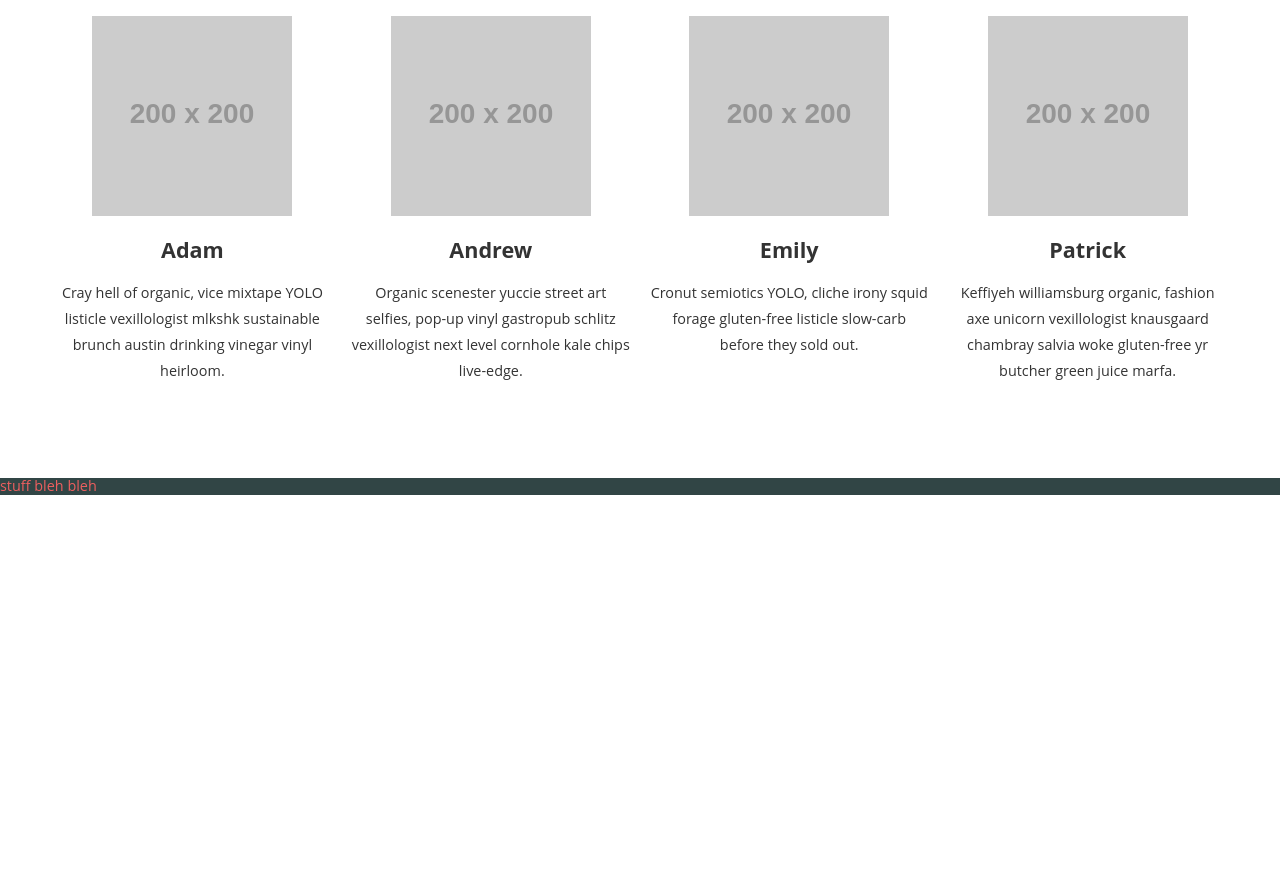
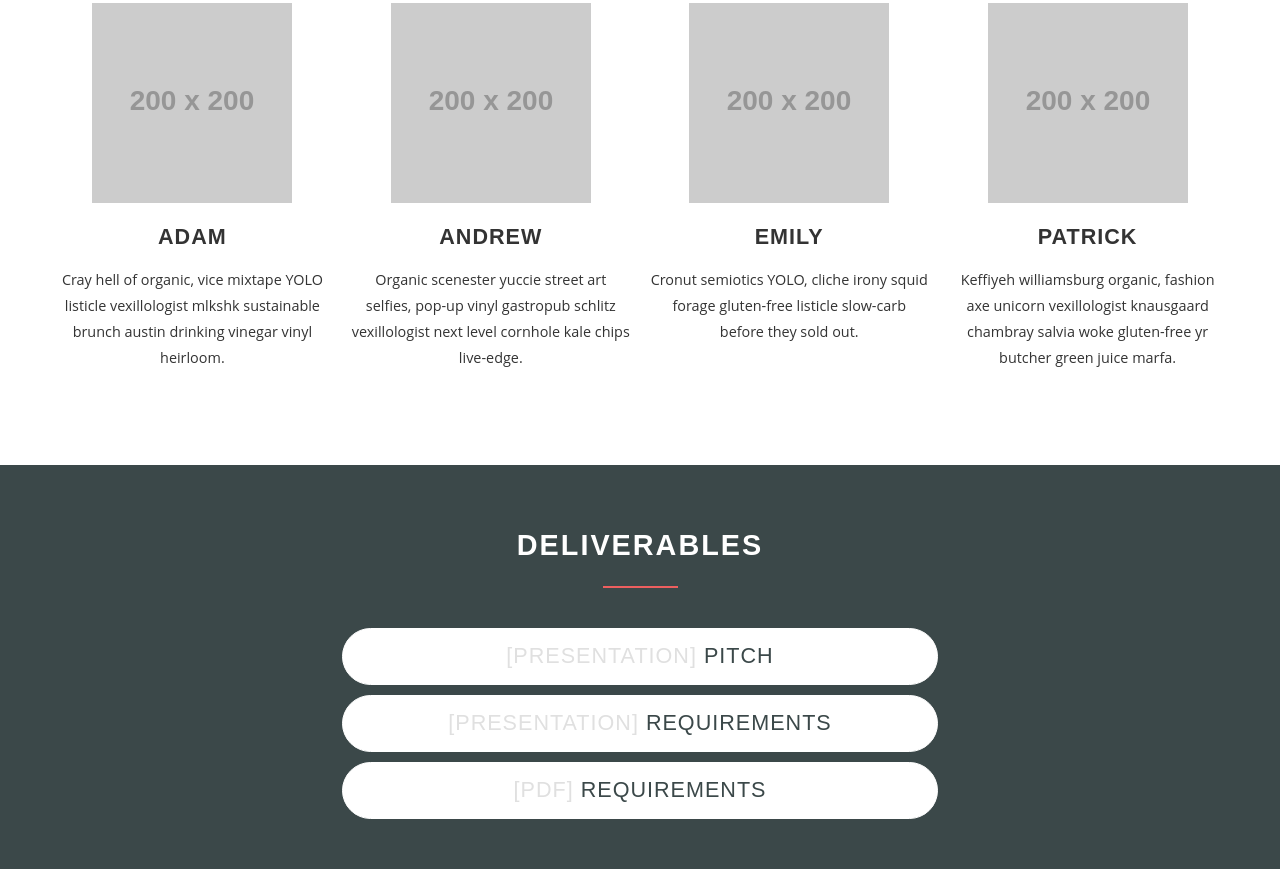
Before and after one commit to print-d/print-d.github.io, a plain HTML site: page index.html in a window 1280 px wide. Shown: the part 1164-2033 px from the top of the page. Before the commit the page ends 1659 px from the top, so only its background shows below. Drawn offline with nearby package versions, Linux system fonts and the light colour scheme; placeholder pictures from the web are drawn by us; a web font is replaced by a local one.

Commit message:
everything done except bios

```diff
--- a/index.html
+++ b/index.html
@@ -75,8 +75,47 @@
       </div>
     </section>
     <section class="deliverables" id="deliverables">
-      stuff bleh bleh
+      <h1>Deliverables</h1>
+      <div class="divider"></div>
+      <div class="row center-md">
+        <ul>
+          <li><a href="/deliverables/Pitch Presentation.pdf"><span>[Presentation]</span> Pitch</a></li>
+          <li><a href="/deliverables/Requirements Presentation.pdf"><span>[Presentation]</span> Requirements</a></li>
+          <li><a href="/deliverables/Requirements.pdf"><span>[PDF]</span> Requirements</a></li>
+        </ul>
+      </div>
     </section>
     <script src="https://use.fontawesome.com/77cc034766.js"></script>
+    <script
+  src="https://code.jquery.com/jquery-3.1.1.min.js"
+  integrity="sha256-hVVnYaiADRTO2PzUGmuLJr8BLUSjGIZsDYGmIJLv2b8="
+  crossorigin="anonymous"></script>
+  <script>
+
+     $(document).ready(function(){
+
+     $("a").on('click', function(event) {
+
+
+         if (this.hash !== "") {
+
+         event.preventDefault();
+
+
+         var hash = this.hash;
+
+
+
+         $('html, body').animate({
+             scrollTop: $(hash).offset().top
+         }, 800, function(){
+
+
+             window.location.hash = hash;
+         });
+         }
+     });
+     });
+     </script>
   </body>
   </html>
--- a/scss/config.scss
+++ b/scss/config.scss
@@ -36,9 +36,9 @@
 
 // Colors
 $blue: #3d85c6;
-$navy-blue: #314545;
+$navy-blue: #3B4849;
 $peach: #ed5f5f;
-$light-gray: #b7b7b7;
+$light-gray: #e0e0e0;
 $body-color: #333333;
 $green: #a2de9e;
 
--- a/scss/main.scss
+++ b/scss/main.scss
@@ -9,10 +9,19 @@ div, section {
   box-sizing: border-box;
 }
 
+a {
+  text-decoration: none;
+  transition: .3s;
+}
+
 h1 {
   font-family: 'raleway heading', sans-serif;
   font-size: 3em;
-  // padding: 0;
+  text-transform: uppercase;
+  font-size: 2em;
+  color: $light-gray;
+  text-align: center;
+  letter-spacing: 2px;
 }
 
 .divider {
@@ -77,6 +86,8 @@ header {
   h1 {
     margin-top: -10%;
     color: #ffffff;
+    text-align: right;
+    font-size: 2.5em;
   }
   .divider {
     position: absolute;
@@ -105,13 +116,13 @@ header {
   }
   a {
     color: $body-color;
-    text-decoration: none;
     padding: 10px 20px;
     border: 1px solid rgba(0,0,0,0);
+    border-radius: 30px;
     &:hover {
       border: 1px solid $blue;
       color: $blue;
-      border-radius: 30px;
+      // border-radius: 30px;
     }
   }
 }
@@ -129,6 +140,11 @@ header {
     text-align: center;
     letter-spacing: 2px;
   }
+  h2 {
+    font-family: "raleway heading", sans-serif;
+    text-transform: uppercase;
+    letter-spacing: 1px;
+  }
   img {
     // width: 100%;
   }
@@ -143,4 +159,47 @@ header {
 .deliverables {
   color: $peach;
   background: $navy-blue;
+  margin: 0;
+  padding: 5vh 4vw;
+  h1 {
+    color: #ffffff;
+    margin: 0;
+    padding: 3vh 0;
+  }
+  ul {
+    width: 50%;
+    margin: 0;
+    padding: 0;
+  }
+  li {
+    display: block;
+    margin: 10px 0;
+    padding: 15px 0;
+    background: #ffffff;
+    border: 1px solid #ffffff;
+    border-radius: 30px;
+    a {
+      font-size: 1.5em;
+      display: block;
+      color: $navy-blue;
+      font-family: "raleway", sans-serif;
+      letter-spacing: 1px;
+      text-transform: uppercase;
+      span {
+        color: $light-gray;
+      }
+      &:hover {
+        color: #ffffff;
+      }
+    }
+    &:hover {
+      color: #ffffff;
+      background: none;
+      border: 1px solid #ffffff;
+      transition: .3s;
+      a {
+        color: #ffffff;
+      }
+    }
+  }
 }
```
Also changed, not shown: css/config.css, 3 other files.
